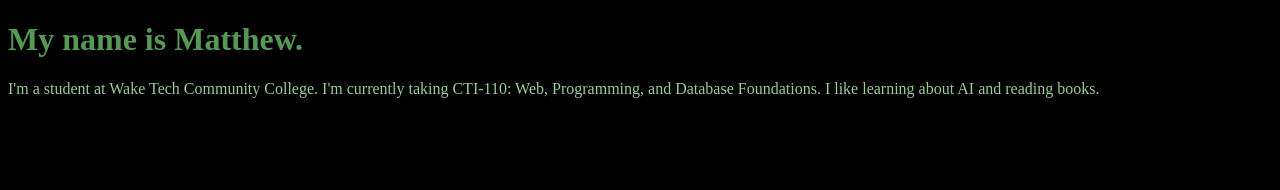
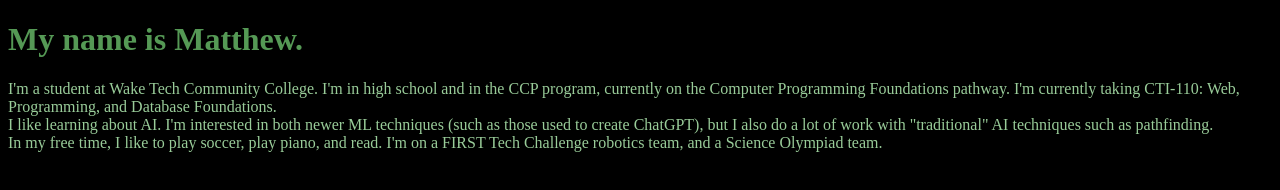
Before and after one commit to mhuangw1/mhuangw1.github.io, a plain HTML site: page index.html in a window 1280 px wide. Drawn offline with Linux system fonts and the light colour scheme.

Commit message:
Added more lines about me to index.html

```diff
--- a/index.html
+++ b/index.html
@@ -16,6 +16,12 @@
     </head>
     <body>
         <h1>My name is Matthew.</h1>
-        <p>I'm a student at Wake Tech Community College. I'm currently taking CTI-110: Web, Programming, and Database Foundations. I like learning about AI and reading books.</p>
+        <p>
+            I'm a student at Wake Tech Community College. I'm in high school and in the CCP program, currently on the Computer Programming Foundations pathway. I'm currently taking CTI-110: Web, Programming, and Database Foundations.
+            <br>
+            I like learning about AI. I'm interested in both newer ML techniques (such as those used to create ChatGPT), but I also do a lot of work with "traditional" AI techniques such as pathfinding.
+            <br>
+            In my free time, I like to play soccer, play piano, and read. I'm on a FIRST Tech Challenge robotics team, and a Science Olympiad team.
+        </p>
     </body>
 </html>
```
